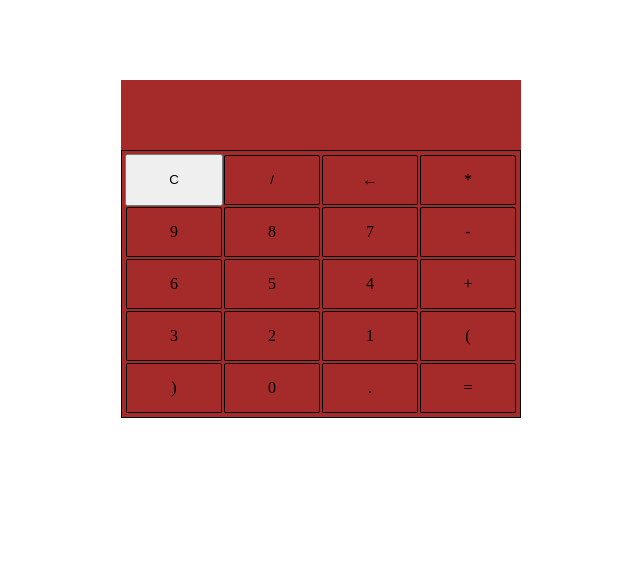
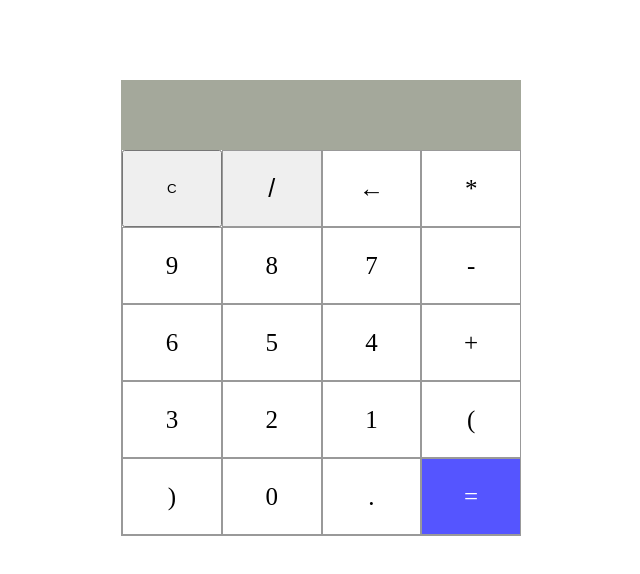
Before and after one commit to olivernjeru/blindr, a plain HTML site: page index.html in a window 1280 px wide. Shown: the whole page, without its empty margins (319-959 px from the left). Drawn offline with Linux system fonts and the light colour scheme.

Commit message:
styled the calc

```diff
--- a/style.css
+++ b/style.css
@@ -7,7 +7,6 @@
 .container {
     max-width: 400px;
     margin: 10vh auto 0 auto;
-    background-color: brown;
 }
 
 #display {
@@ -16,23 +15,37 @@
     line-height: 70px;
     padding: 16px 8px;
     font-size: 25px;
+    background-color: #a4a89b;
 }
 
 .buttons {
     display: grid;
     grid-template-columns: repeat(4, 1fr);
     gap: 0rem;
-    border: 1px solid;
-    padding: 3px;
+    border-bottom: 1px solid #999;
+    border-left: 1px solid #999;
+}
+
+.buttons > div {
+    border-top: 1px solid #999;
+    border-right: 1px solid #999;
 }
 
 .button {
-    background-color: brown;
-    border: 1px;
-    border-radius: 3%;
-    padding-top: 15px;
-    padding-bottom: 15px;
-    border-style: solid;
-    margin: 1%;
+    border: 0.5px solid #999;
+    line-height: 75px;
+    font-size: 25px;
     text-align: center;
+    cursor: pointer;
 }
+
+.button:hover {
+    background-color: #323330;
+    color: #fff;
+    transition: 0.5s ease-in-out;
+}
+
+#equal {
+    background-color: #5555ff;
+    color: #fff;
+}
```
